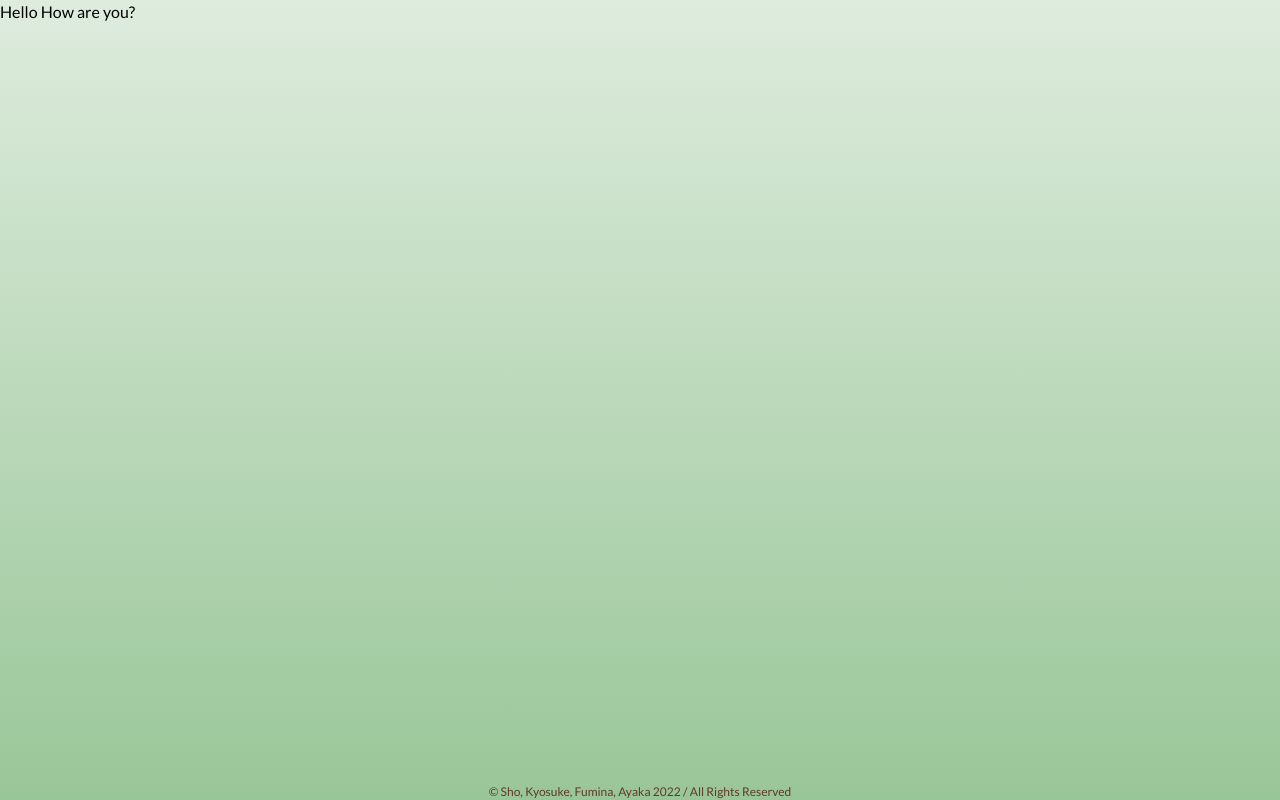
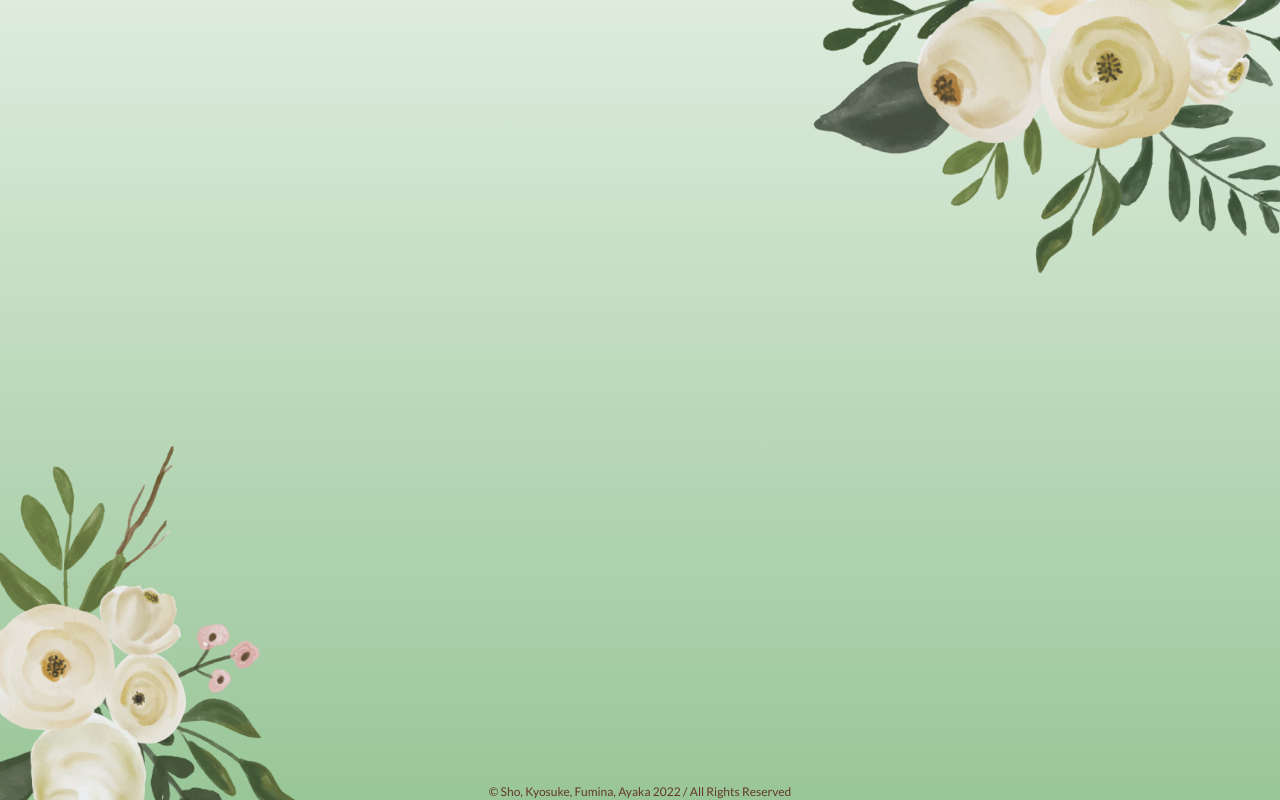
Before and after one commit to AyakaYasuda/juno, a React (Create React App) app: page /guests/invitation in a window 1280 px wide. Built offline with nearby package versions, Linux system fonts and the light colour scheme.

Commit message:
put flower image

```diff
--- a/src/views/components/Guest/Layout/GuestBaseLayout.tsx
+++ b/src/views/components/Guest/Layout/GuestBaseLayout.tsx
@@ -2,7 +2,7 @@ import React from 'react';
 import Copyright from 'views/components/atomic/atoms/Copyright';
 
 type GuestBaseLayoutProps = {
-  children?: JSX.Element | string;
+  children: React.ReactNode;
 };
 
 const GuestBaseLayout: React.FC<GuestBaseLayoutProps> = ({ children }) => {
--- a/src/views/components/Guest/Layout/GuestInvitationLayout.tsx
+++ b/src/views/components/Guest/Layout/GuestInvitationLayout.tsx
@@ -1,7 +1,28 @@
 import React from 'react';
+import GuestBaseLayout from 'views/components/Guest/Layout/GuestBaseLayout';
+import Img1 from 'views/images/invitation-flower1.png';
+import Img2 from 'views/images/invitation-flower2.png';
 
-const GuestInvitationLayout = () => {
-  return <div>GuestInvitationLayout</div>;
+type GuestInvitationLayoutProps = {
+  // children: React.ReactNode;
+};
+
+const GuestInvitationLayout: React.FC<GuestInvitationLayoutProps> = (
+  {
+    // children,
+  }
+) => {
+  return (
+    <GuestBaseLayout>
+      <img
+        src={Img1}
+        alt="flower"
+        className="w-widthMedium absolute top-0 right-0"
+      />
+      <img src={Img2} alt="flower" className="w-80 absolute bottom-0 left-0" />
+      {/* {children} */}
+    </GuestBaseLayout>
+  );
 };
 
 export default GuestInvitationLayout;
--- a/src/views/pages/Guest/GuestInvitation.tsx
+++ b/src/views/pages/Guest/GuestInvitation.tsx
@@ -1,8 +1,8 @@
 import React from 'react';
-import GuestBaseLayout from 'views/components/Guest/Layout/GuestBaseLayout';
+import GuestInvitationLayout from 'views/components/Guest/Layout/GuestInvitationLayout';
 
 const GuestInvitation = () => {
-  return <GuestBaseLayout>Hello How are you?</GuestBaseLayout>;
+  return <GuestInvitationLayout />;
 };
 
 export default GuestInvitation;
--- a/tailwind.config.js
+++ b/tailwind.config.js
@@ -22,6 +22,9 @@ module.exports = {
         allura: ['Allura', 'cursive'],
         lato: ['Lato', 'sans-serif'],
       },
+      spacing: {
+        widthMedium: '37%',
+      },
     },
   },
   plugins: [],
```
Also changed, not shown: src/views/images/invitation-flower1.png (renamed from public/flower1.png), src/views/images/invitation-flower2.png (renamed from public/flower2.png).
